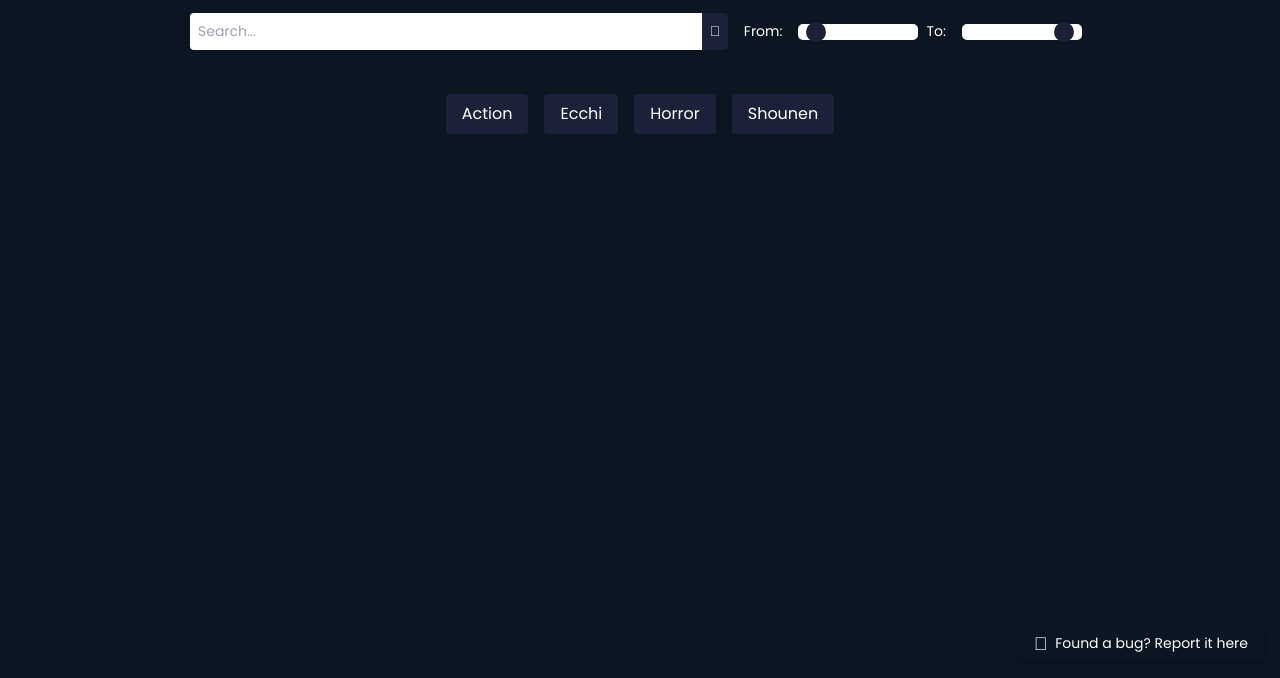
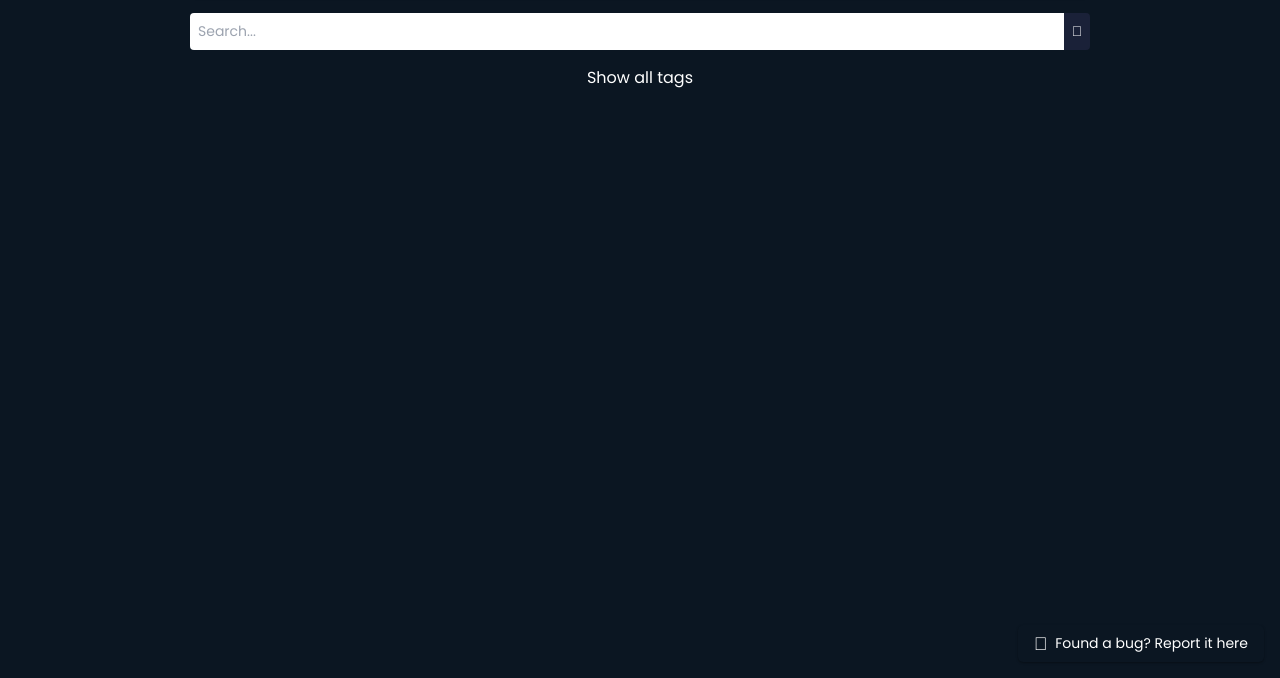
Before and after one commit to SegoCode/Maga-.n, a plain HTML site: page magañ/index.html in a window 1280 px wide. Shown: the part 122-800 px from the top of the page. Drawn offline with nearby package versions, Linux system fonts and the light colour scheme; no server answers.

Commit message:
Update files

```diff
--- a/magañ/index.html
+++ b/magañ/index.html
@@ -24,20 +24,12 @@
 			  <input type="text" placeholder="Search..." />
 			  <button type="submit"><i class="fas fa-search"></i></button>
 			</form>
-			<div class="year-selector">
-			  <label for="year-start">From:</label>
-			  <input type="range" min="1900" max="2022" value="1900" id="year-start" class="year-slider">
-			  <label for="year-end">To:</label>
-			  <input type="range" min="1900" max="2022" value="2022" id="year-end" class="year-slider">
-			</div>
 		  </div>
 
-		  <div class="wrapper" style="display:flex; flex-wrap: nowrap;">
-			<button class="tag">Action</button>
-			<button class="tag">Ecchi</button>
-			<button class="tag">Horror</button>
-			<button class="tag">Shounen</button>
-		</div>
+
+		  <button class="show-tags-button">Show all tags</button>
+
+		  <div class="wrapper" id="mangaGender"></div>
 
 		<div class="container" id="magaList"></div>
 		<script src="script.js"></script>
--- a/magañ/script.js
+++ b/magañ/script.js
@@ -22,6 +22,29 @@ async function loadList() {
     }
     loadedItems = loadedItems + 50;
     window.addEventListener("scroll", handleInfiniteScroll);
+
+
+    const mangaList = document.getElementById("mangaGender"); // Get the mangaList div from the HTML document
+    const genres = new Set(); // Create a Set to store the unique genres
+
+    // Loop through the JSON array and add each genre to the Set, if the manga has genres
+    for (const manga of objData) {
+      if (manga.hasOwnProperty("genres")) {
+        for (const genre of manga.genres) {
+          genres.add(genre.name);
+        }
+      }
+    }
+
+    // Loop through the unique genres and create a button for each one
+    for (const genre of genres) {
+      const button = document.createElement("button"); // Create a new button element
+      button.classList.add("tag"); // Add the "tag" class to the button
+      button.textContent = genre; // Set the text content of the button to the genre name
+      mangaList.appendChild(button); // Append the button to the mangaList div
+    }
+
+
 }
 
 const handleInfiniteScroll = () => {
--- a/magañ/styles.css
+++ b/magañ/styles.css
@@ -111,10 +111,13 @@ button {
 }
 
 .wrapper {
-	display: flex;
-	align-items: center;
-	margin: 20px;
-}
+	width: 900px; /* Set the width of the container to 100% */
+	max-width: 900px; /* Set the maximum width of the container to 900px */
+	display: flex; /* Use flexbox to align the buttons */
+	align-items: center; /* Align the buttons to the center of the container */
+	flex-wrap: wrap; /* Wrap the buttons to a new line when they overflow the container */
+	margin: 20px; /* Add a margin around the container */
+  }
 
 .search-container {
 	width: 900px;
@@ -178,42 +181,3 @@ button {
 	color: #3498db;
 	text-decoration: none;
   }
-
-  .year-selector {
-	display: flex;
-	align-items: center;
-	margin-left: 16px;
-  }
-
-  .year-selector label {
-	margin-right: 8px;
-	font-size: 14px;
-	white-space: nowrap;
-  }
-
-  .year-selector .year-slider {
-	-webkit-appearance: none;
-	width: 120px;
-	height: 8px;
-	background: white;
-	border-radius: 5px;
-	margin: 0 8px;
-	outline: none;
-  }
-
-  .year-selector .year-slider::-webkit-slider-thumb {
-	-webkit-appearance: none;
-	height: 20px;
-	width: 20px;
-	border-radius: 50%;
-	background: #1a2138;
-	cursor: pointer;
-  }
-
-  .year-selector .year-slider::-moz-range-thumb {
-	height: 20px;
-	width: 20px;
-	border-radius: 50%;
-	background: #1a2138;
-	cursor: pointer;
-  }
```
